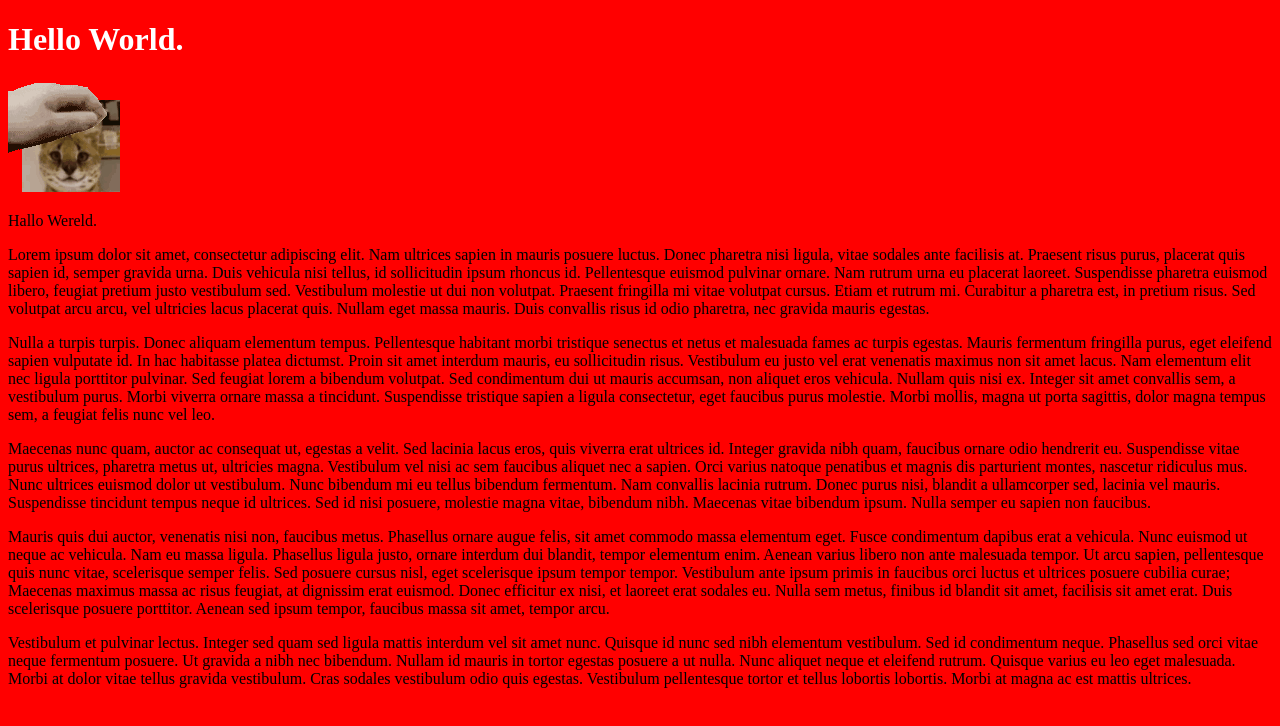
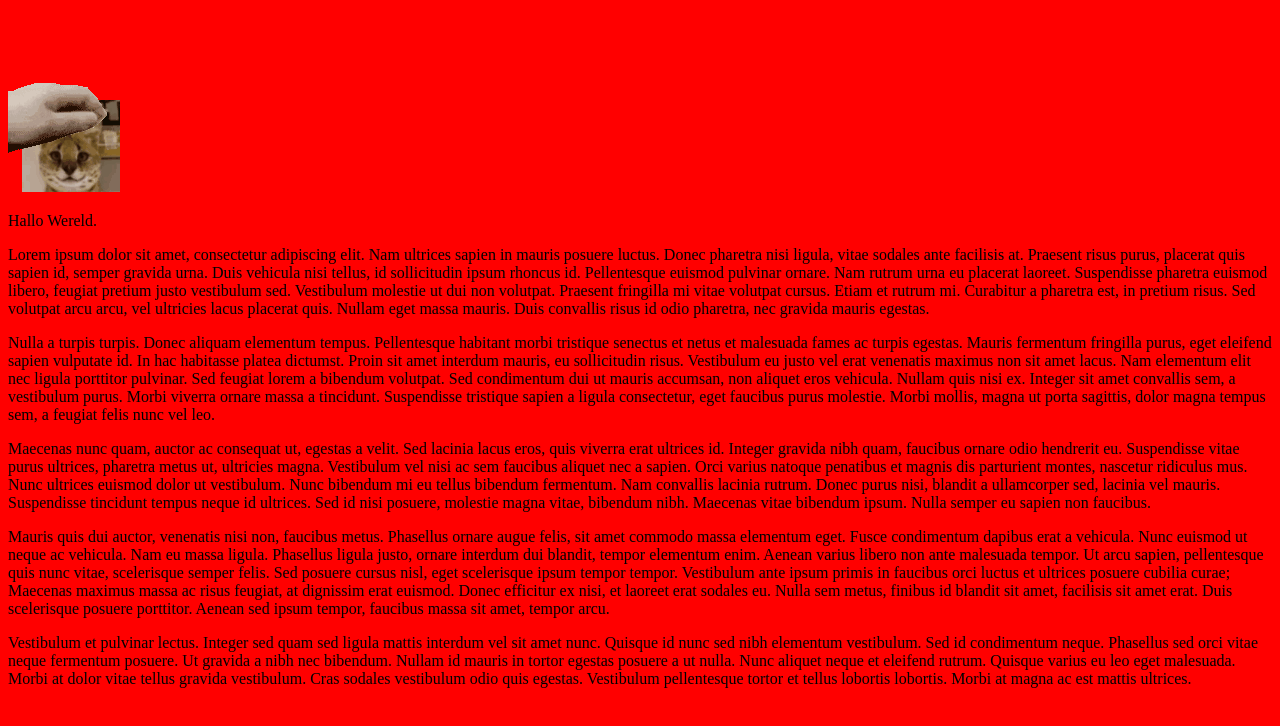
Before and after one commit to TamasssH/Webpage, a plain HTML site: page index.html in a window 1280 px wide. Drawn offline with Linux system fonts and the light colour scheme.

Commit message:
rgb doorzichtig? h1

```diff
--- a/css/style.css
+++ b/css/style.css
@@ -1,2 +1,2 @@
-h1 {color:rgb(255,255,255)}
+h1 {color:rgb(0,0,0,0)}
 body{background-color:red}
```
